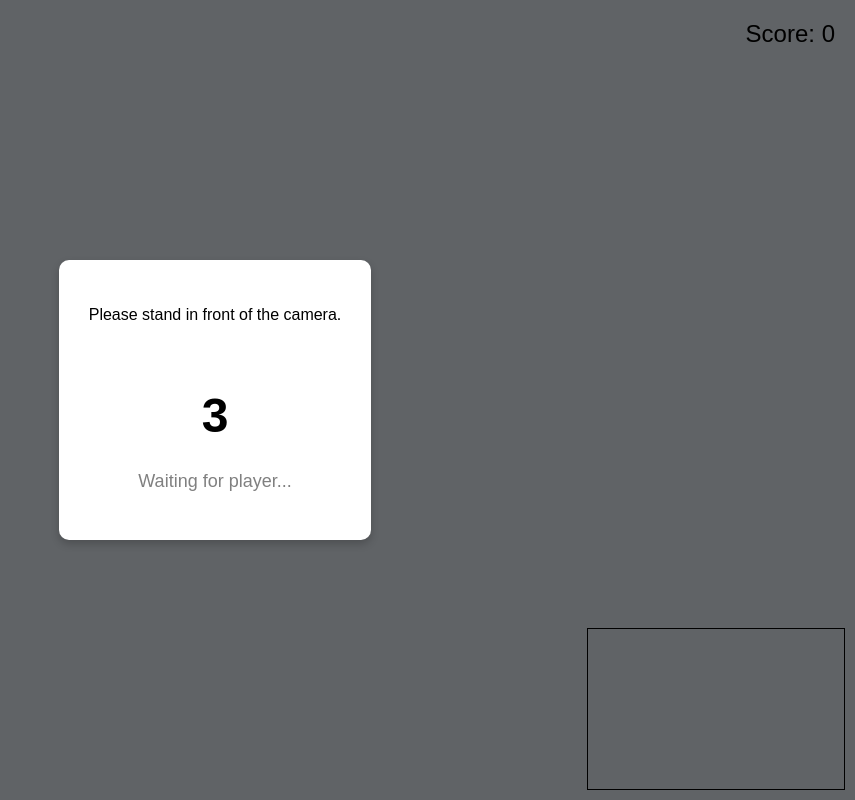
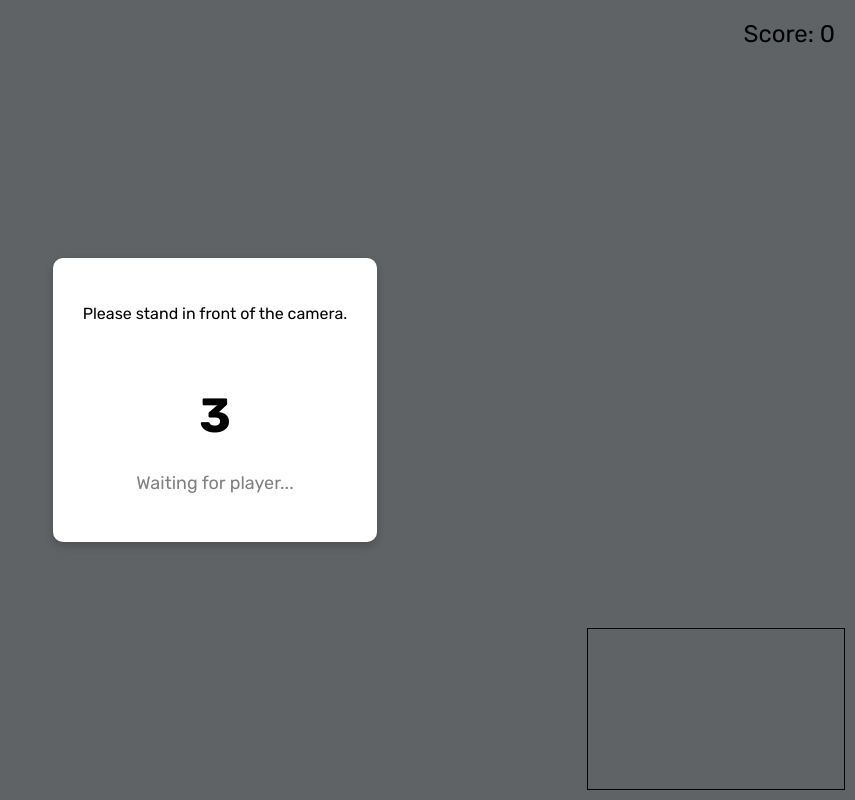
Before and after one commit to andywarr/Pose, a website built with Vite: page index.html in a window 1280 px wide. Both pictures are taken after a click on the button "Let's shred!". Shown: the whole page, without its empty margins (425-1280 px from the left). Built offline with nearby package versions, Linux system fonts and the light colour scheme; no server answers.

Commit message:
style: update font-family to Rubik for consistency across elements

```diff
--- a/style.css
+++ b/style.css
@@ -1,7 +1,11 @@
+/* Google Fonts import for a modern game font */
+@import url("https://fonts.googleapis.com/css2?family=Rubik:wght@400;500;700&display=swap");
+
 body {
   margin: 0;
   overflow: hidden; /* Prevent scrollbars */
   background-color: #f0f8ff; /* Light blue background for snow */
+  font-family: "Rubik", sans-serif;
 }
 
 #app {
@@ -29,7 +33,7 @@
   top: 10px;
   right: 10px; /* Added */
   color: black;
-  font-family: sans-serif;
+  font-family: "Rubik", sans-serif;
   font-size: 24px;
   padding: 10px;
 }
@@ -46,6 +50,7 @@
   text-align: center;
   z-index: 50; /* Ensure it's above game elements */
   min-width: 60%; /* Ensure it has a substantial width */
+  font-family: "Rubik", sans-serif;
 }
 
 .hidden {
@@ -71,7 +76,7 @@
   padding: 30px;
   border-radius: 10px;
   text-align: center;
-  font-family: sans-serif;
+  font-family: "Rubik", sans-serif;
   box-shadow: 0 4px 8px rgba(0, 0, 0, 0.2);
   min-height: 150px; /* Ensure a minimum height to prevent shrinking */
   display: flex;
@@ -94,6 +99,7 @@
   font-size: 48px;
   font-weight: bold;
   margin-bottom: 10px; /* Add space below countdown number */
+  font-family: "Rubik", sans-serif;
 }
 
 #waitingMessage {
@@ -101,6 +107,7 @@
   color: grey;
   /* No margin needed if countdownText has margin-bottom */
   height: 1.2em; /* Reserve space roughly equal to one line of text */
+  font-family: "Rubik", sans-serif;
 }
 
 /* Style for the specific instruction confirmation button */
@@ -115,6 +122,7 @@
   font-weight: 500;
   cursor: pointer;
   transition: background-color 0.2s ease-in-out;
+  font-family: "Rubik", sans-serif;
 }
 
 #confirmInstructions:hover {
```
